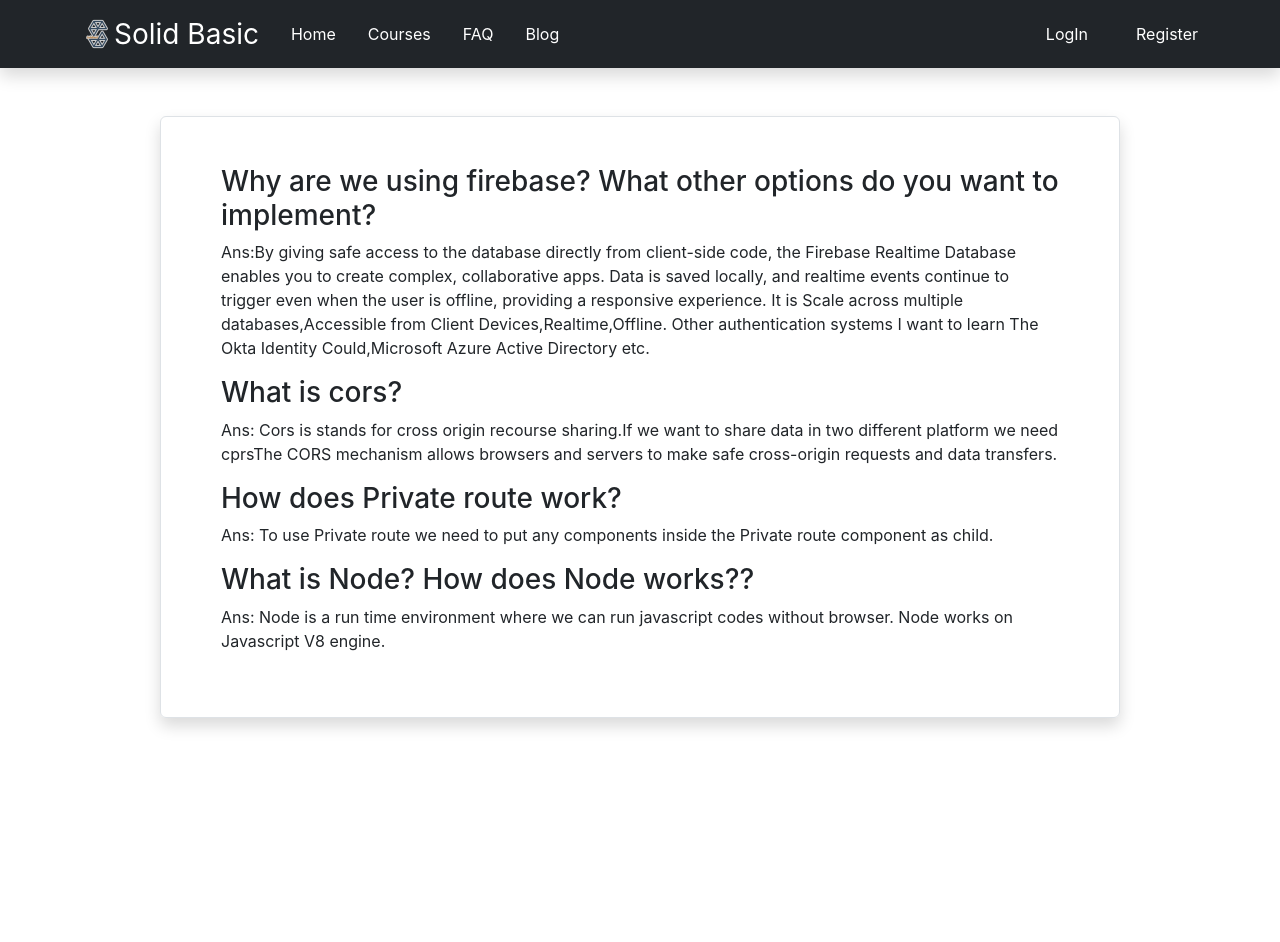
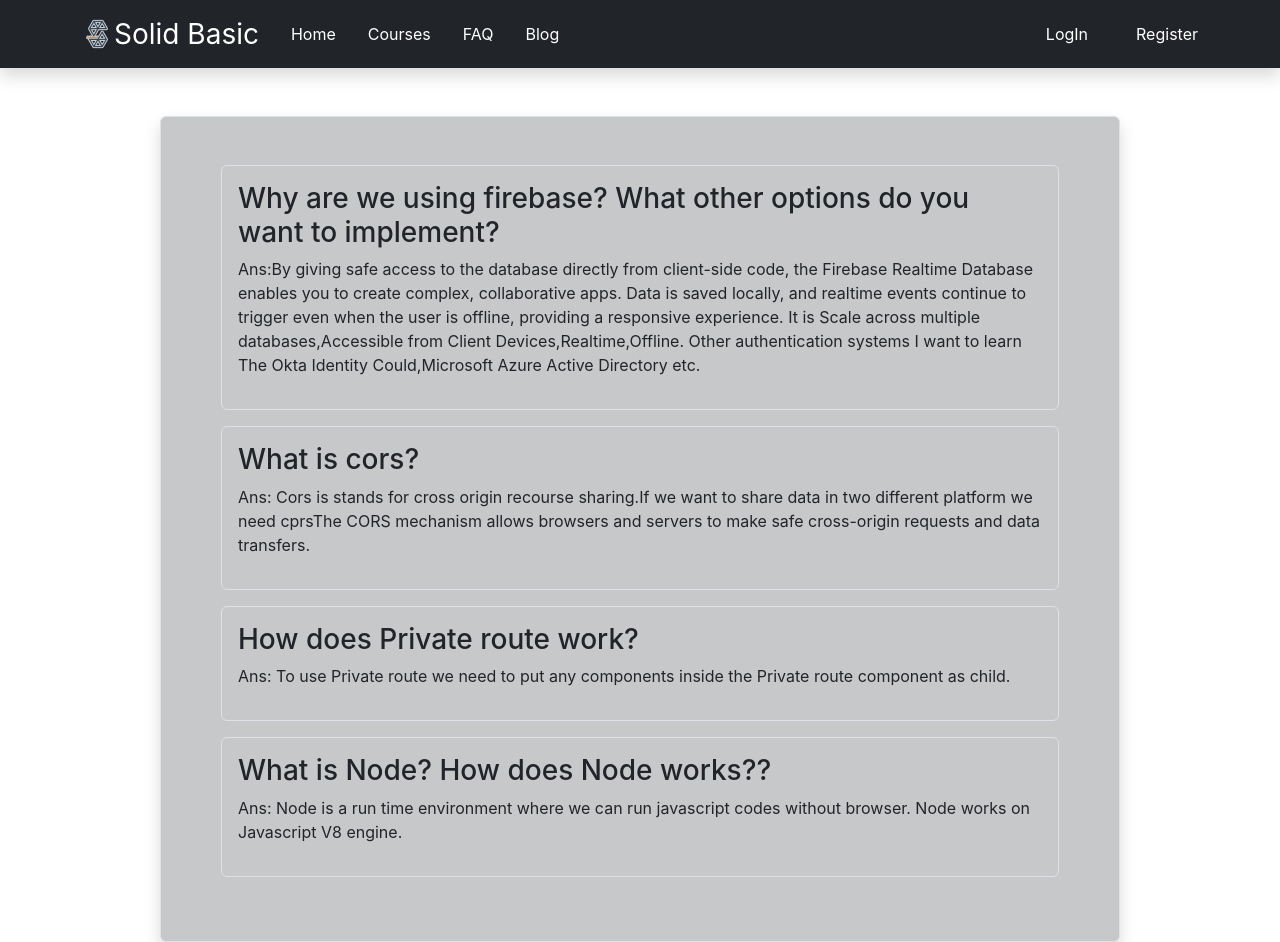
Before and after one commit to Shariyer/solid-basic-client, a React (Create React App) app: page /blog in a window 1280 px wide. Before the commit the page ends 800 px from the top, so only its background shows below. Built offline with nearby package versions, Linux system fonts and the light colour scheme; no server answers.

Commit message:
details card added

```diff
--- a/src/App.js
+++ b/src/App.js
@@ -52,6 +52,8 @@ function App() {
         },
         {
           path: "/courses/singleCourse/:id",
+          loader: ({ params }) =>
+            fetch(`http://localhost:5000/courses/singleCourse/${params.id}`),
           element: <Details />,
           errorElement: <ErrorPage />,
         },
--- a/src/components/Blog/Blog.js
+++ b/src/components/Blog/Blog.js
@@ -5,9 +5,9 @@ import { Container } from "react-bootstrap";
 
 const Blog = () => {
   return (
-    <div className="border rounded w-75 mx-auto p-5 shadow">
+    <div className="border rounded w-75 mx-auto p-5 shadow bg-dark bg-opacity-25">
       <Container>
-        <div>
+        <div className="border rounded p-3 mb-3">
           <h3>
             Why are we using firebase? What other options do you want to
             implement?
@@ -23,7 +23,7 @@ const Blog = () => {
             Could,Microsoft Azure Active Directory etc.
           </p>
         </div>
-        <div>
+        <div className="border rounded p-3 mb-3">
           <h3>What is cors?</h3>
           <p>
             Ans: Cors is stands for cross origin recourse sharing.If we want to
@@ -32,14 +32,14 @@ const Blog = () => {
             data transfers.
           </p>
         </div>
-        <div>
+        <div className="border rounded p-3 mb-3">
           <h3>How does Private route work?</h3>
           <p>
             Ans: To use Private route we need to put any components inside the
             Private route component as child.
           </p>
         </div>
-        <div>
+        <div className="border rounded p-3 mb-3">
           <h3>What is Node? How does Node works??</h3>
           <p>
             Ans: Node is a run time environment where we can run javascript
--- a/src/components/Details/Details.js
+++ b/src/components/Details/Details.js
@@ -1,11 +1,36 @@
 /** @format */
 
 import React from "react";
+import { Card, Col, Container, Row } from "react-bootstrap";
+import { useLoaderData } from "react-router-dom";
 
 const Details = () => {
+  const course = useLoaderData();
   return (
-    <div>
-      <h4>this is category details</h4>
+    <div className="w-50 mx-auto">
+      <Container className="w-75 ">
+        <Row xs={1} md={2} lg={1} className="shadow my-5 rounded mb-3">
+          {Array.from({ length: 1 }).map((_, idx) => (
+            <Col key={course.id}>
+              <Card className="my-3 ">
+                <Card.Img variant="top" src={course.Img} />
+                <Card.Body>
+                  <Card.Title className="fw-bolder">{course.name}</Card.Title>
+                  <Card.Text>{course.description}</Card.Text>
+                </Card.Body>
+                <Card.Footer className="bg-dark">
+                  <div className="d-flex justify-content-between align-items-center">
+                    <p className="text-white">Author:{course.course_author}</p>
+                    <p className="text-success d-block  mt-3 fw-bolder">
+                      Price: {course.course_price}
+                    </p>
+                  </div>
+                </Card.Footer>
+              </Card>
+            </Col>
+          ))}
+        </Row>
+      </Container>
     </div>
   );
 };
--- a/src/components/FAQ/FAQ.js
+++ b/src/components/FAQ/FAQ.js
@@ -5,7 +5,7 @@ import Accordion from "react-bootstrap/Accordion";
 
 const FAQ = () => {
   return (
-    <div className=" w-75 mx-auto  rounded">
+    <div className=" w-75 mx-auto  rounded ">
       <Accordion className="mt-5 ">
         <Accordion.Item eventKey="0">
           <Accordion.Header>
--- a/src/components/Register/Register.js
+++ b/src/components/Register/Register.js
@@ -73,7 +73,6 @@ const Register = () => {
             type="text"
             name="photoURL"
             placeholder="Enter Your PhotoURL email"
-            required
           />
         </Form.Group>
 
```
Also changed, not shown: src/components/Header/Header.js (+14 -6 lines).
